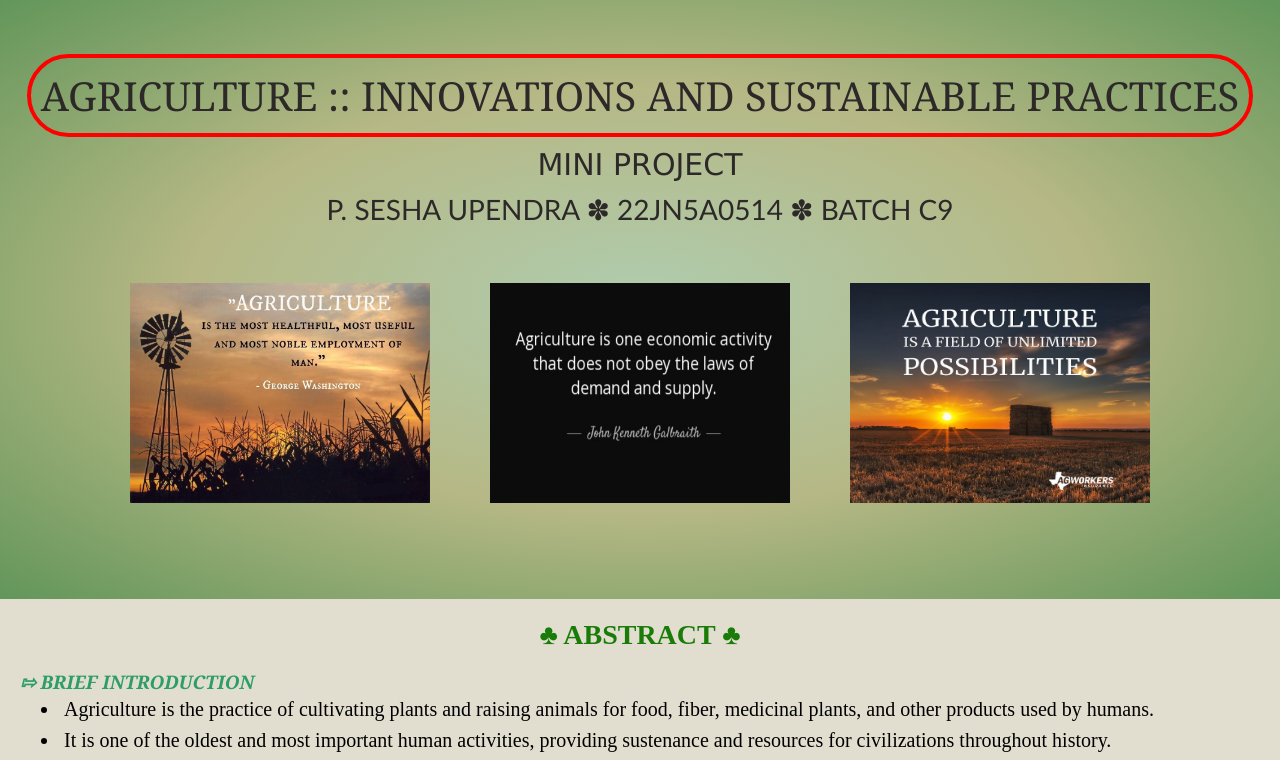
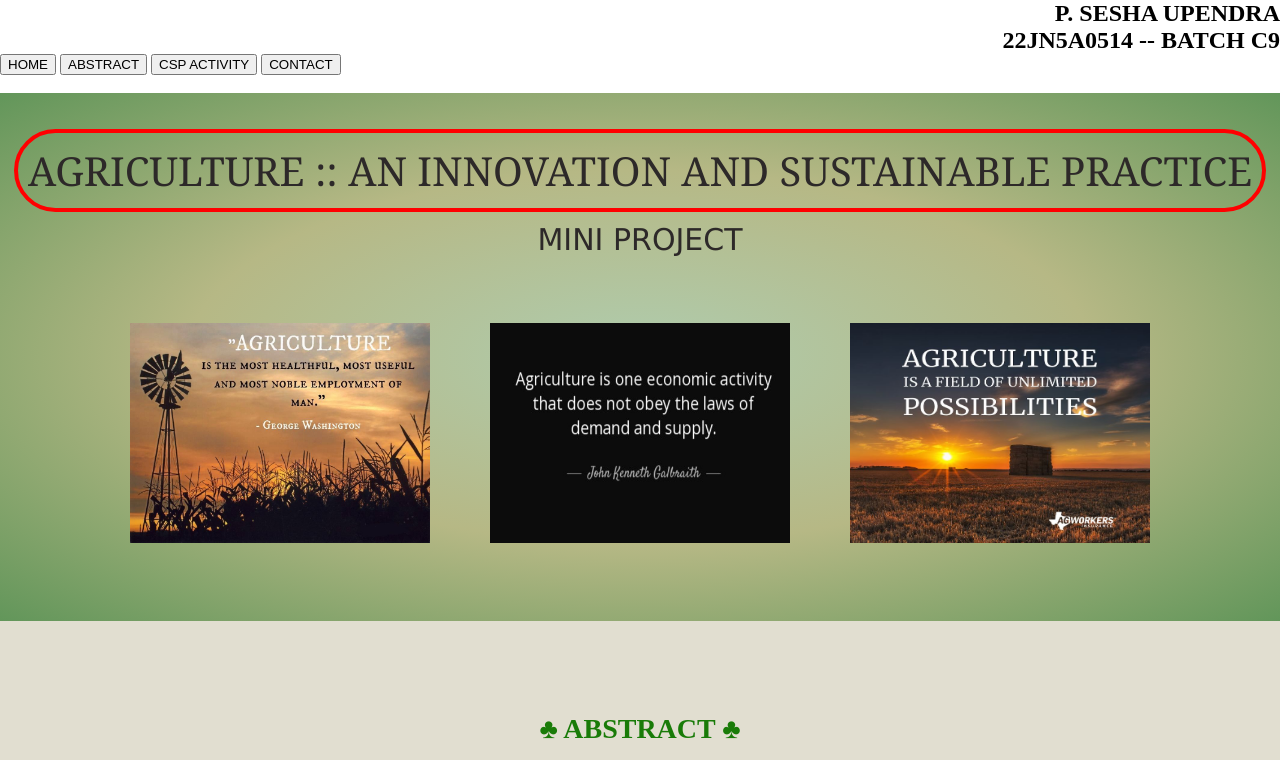
Before and after one commit to pseshaupendra/test_branch, a plain HTML site: page index.html in a window 1280 px wide. Shown: the top 760 px of the page. Drawn offline with Linux system fonts and the light colour scheme.

Commit message:
Update index.html

```diff
--- a/index.html
+++ b/index.html
@@ -7,25 +7,40 @@
         <title> Mini Project </title>
         <link rel="icon" href="icon.png" type="image/x-icon">
         <link rel="stylesheet" href="style.css">
+        <script src="script.js" defer></script>
     </head>
     <body>
+        <div id="nav-bar">
+            <div id="details" class="nav-divs">
+                <h2 dir="rtl">P. SESHA UPENDRA <br> 22JN5A0514 -- BATCH C9 </h2>
+           </div>
+            <div id="buttons" class="nav-divs">
+                <button onclick="scrollToSection('home')">HOME</button>
+                <button onclick="scrollToSection('abstract')">ABSTRACT</button>
+                <button>CSP ACTIVITY</button>
+                <button>CONTACT</button>
+            </div>
+        </div>
+        <br id="home">
+        <header id="header">
             <center>
-            <header id="header">
-                <br><br><br>
-                <div id="title">AGRICULTURE :: INNOVATIONS AND SUSTAINABLE PRACTICES</div>
+                <br>
+                <br>
+                <div id="title">AGRICULTURE :: AN INNOVATION AND SUSTAINABLE PRACTICE</div>
                 <div id="head">MINI PROJECT</div>
-                <div id="name" class="blink">P. SESHA UPENDRA &#10045; 22JN5A0514 &#10045; BATCH C9</div>
                 <br>
                 <div class="header-images">
                     <img class="header-image" src="image6.jpg" alt="image6">
                     <img class="header-image" src="image7.jpg" alt="image7">
                     <img class="header-image" src="image8.jpg" alt="image8">
                 </div>
-                <br><br><br>
+            </center>
+            <br><br>
         </header>
-        </center>
         <section id="content">
+            <br id="abstract">
             <center>
+                <br> <br><br>
                 <h1 class="center-heading">&#9827; ABSTRACT &#9827;</h1>
             </center>
             <br>
@@ -83,14 +98,15 @@
             <br>
             <center>
                 <h2 class="center-heading">&#9827; COMMUNITY SERVICE PROJECT &#9827;</h2> <br>
-                <section>
+                <br>
+                <marquee id="img-scroll" behavior="alternate" direction="left" scrollamount="8">
                     <img class="cotent-images" src="img1.jpg" alt="img1">
+                    <img class="cotent-images" src="img9.jpg" alt="img9">
                     <img class="cotent-images" src="img2.jpg" alt="img2">
+                    <img class="cotent-images" src="img10.jpg" alt="img10">
                     <img class="cotent-images" src="img3.jpg" alt="img3">
-                    <img class="cotent-images" src="img4.jpg" alt="img4">
-                    <img class="cotent-images" src="img9.jpg" alt="img9">
-                    <img class="cotent-images" src="img10.jpg" alt="img10">
-                </section> <br>
+                </marquee>
+                <br>
                 <table>
                     <tr><th id="main" colspan="4">WEEKLY ACTIVITY</th></tr>
                     <tr>
@@ -162,15 +178,18 @@
                 <section>
 
                 </section> <br><br>
-                <section>
+                <marquee id="img-scroll2" behavior="alternate" direction="right" scrollamount="8">
                     <img class="cotent-images" id="bottom" src="img5.jpg" alt="img5">
                     <img class="cotent-images" id="bottom" src="img6.jpg" alt="img6">
                     <img class="cotent-images" id="bottom" src="img7.jpg" alt="img7">
                     <img class="cotent-images" id="bottom" src="img8.jpg" alt="img8">
-                </section>
+                    <img class="cotent-images" id="bottom" src="img11.jpg" alt="img11">
+                    <img class="cotent-images" id="bottom" src="img12.jpg" alt="img12">
+
+                </marquee>
             </center>
         </section>
-
+        <section id="contact">
             <footer>
                 <center>
                     <div id="footer">
@@ -196,5 +215,6 @@
                     </div>
                 </center>
             </footer>
+        </section>
     </body>
 </html>
```
Lines whose indentation alone changed are shown as unchanged.
